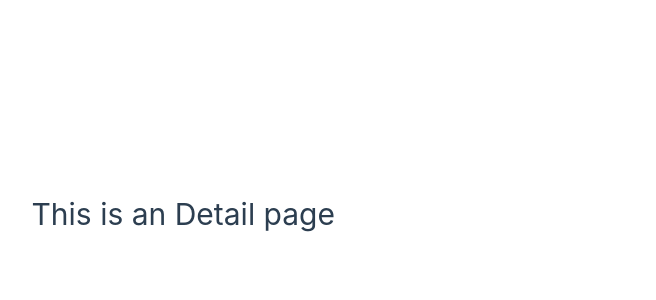
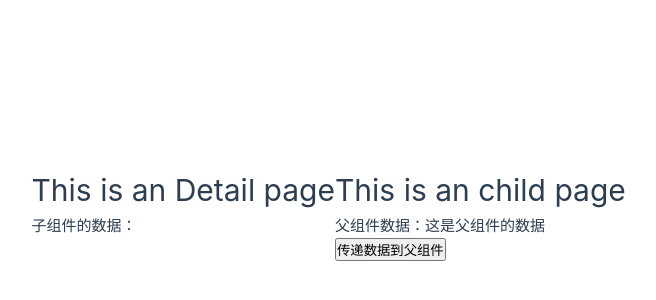
Before and after one commit to xiaobingch/vue3Studay, a Vue app: page /detail in a window 1280 px wide. Shown: the part 186-486 px from the top of the page, without its empty margins (305-961 px from the left). Built offline with nearby package versions, Linux system fonts and the light colour scheme.

Commit message:
父子组件相互传递数据

```diff
--- /dev/null
+++ b/src/components/Child.vue
@@ -0,0 +1,45 @@
+<template>
+    <div>
+      <h1>This is an child page</h1>
+      <!-- 4.渲染数据到模板 -->
+      <div>父组件数据：{{ pdata }}</div>
+      <!-- a.通过点击传送数据到父组件 -->
+      <button @click="send">传递数据到父组件</button>
+    </div>
+  </template>
+<script>
+import { defineComponent, onMounted, ref } from 'vue';
+
+
+export default defineComponent({
+  name: 'Child',
+  //3.通过props接收父组件的数据，不可以直接修改，数据可直接用不用return
+  props: {
+    pdata: {
+      type: String,//类型校验
+      // default: '默认数据',//默认值
+      // required:true,//必传
+    }
+  },
+  setup(props, ctx){
+    let cdata = ref('这是点击事件传过来的子组件的数据');
+    let cdataOn = ref('这是子组件页面加载时就传过来的数据');
+    let send = ()=>{
+      //b.通过ctx.emit分发事件，第一个参数：事件名称；第二参数：携带数据
+      ctx.emit('send', cdata.value)
+    }
+    //一、加载页面时传递数据到父组件
+    onMounted(() => {
+      ctx.emit('send', cdataOn.value)
+    })
+    return {
+      cdata,
+      send,
+      cdataOn
+    }
+
+  }
+
+})
+
+</script>
--- a/src/views/DetailView.vue
+++ b/src/views/DetailView.vue
@@ -1,15 +1,41 @@
 <template>
-  <div class="about">
+  <div>
     <h1>This is an Detail page</h1>
+    <!-- 二、子组件的数据 -->
+    <div>子组件的数据：{{  }}</div>
   </div>
+  <!-- 2.绑定数据 -->
+  <!-- c.通过自定义事件接收子组件的数据 -->
+  <child :pdata="pdata" @send = "send"></child>
 </template>
 
+
+<script>
+import child from '../components/Child.vue'
+import { defineComponent, ref } from 'vue';
+
+export default defineComponent({
+  name: 'Detail',
+  components:{
+    child
+  },
+  setup(){
+    //1.父组件到子组件
+    let pdata  = ref('这是父组件的数据');
+    //d.接收子组件传过来的数据
+    let send = (val) => {
+      console.log(val);
+    }
+    return{
+     pdata,
+      send,
+
+    }
+  }
+})
+
+</script>
+
 <style>
-@media (min-width: 1024px) {
-  .about {
-    min-height: 100vh;
-    display: flex;
-    align-items: center;
-  }
-}
+
 </style>
```
